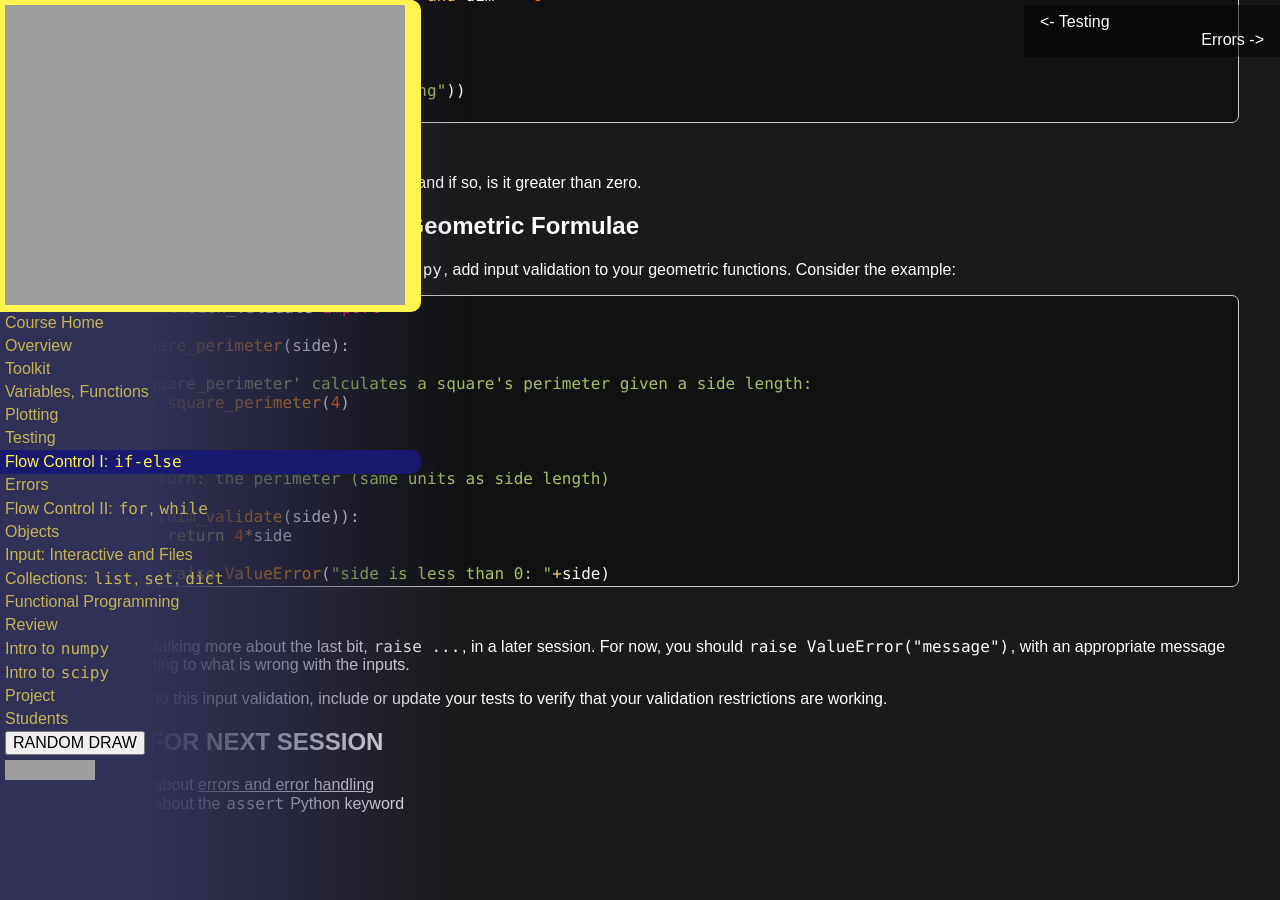
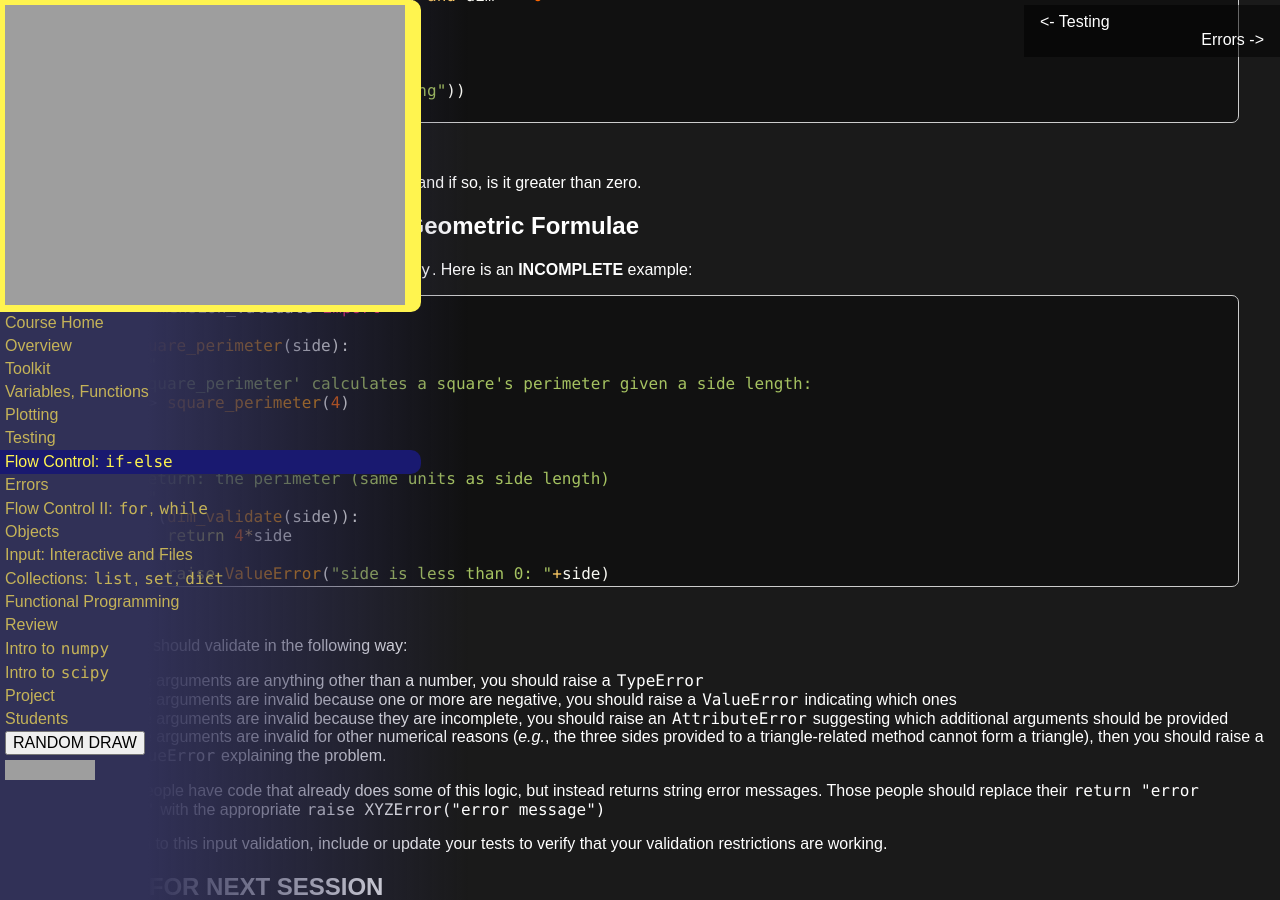
Before and after one commit to AIMS-Ghana/python-course, a Jekyll site: the page built from _days/05_ifelse.md, in a window 1280 px wide and 900 px high, scrolled down 754 px. Built offline with Jekyll 4.4.1, drawn with Linux system fonts in a browser that asks for light colours; grey boxes are pictures that could not be loaded.

Commit message:
assignment clarification in if-else

```diff
--- a/_days/05_ifelse.md
+++ b/_days/05_ifelse.md
@@ -1,5 +1,5 @@
 ---
-title: "Flow Control I: `if-else`"
+title: "Flow Control: `if-else`"
 prep: errors
 ---
 
@@ -43,14 +43,24 @@ That code checks if the argument is a `Number`, and if so, is it greater than ze
 
 ## Task: Add Validation to Your Geometric Formulae
 
-Using code like that in `dimension_validate.py`, add input validation to your
-geometric functions.  Consider the example:
+Add input validation to your `geom_formulae.py`.  Here is an **INCOMPLETE** example:
 
 {% include pyblock.md target='square_geom_with_validation.py' %}
 
-We will be talking more about the last bit, `raise ...`, in a later session.
-For now, you should `raise ValueError("message")`, with an appropriate message
-corresponding to what is wrong with the inputs.
+Your code should validate in the following way:
+
+ - if the arguments are anything other than a number, you should raise a `TypeError`
+ - if the arguments are invalid because one or more are negative, you should raise a `ValueError`
+ indicating which ones
+ - if the arguments are invalid because they are incomplete, you should raise an `AttributeError`
+ suggesting which additional arguments should be provided
+ - if the arguments are invalid for other numerical reasons (*e.g.*, the three sides provided
+ to a triangle-related method cannot form a triangle), then you should raise a `ValueError`
+ explaining the problem.
+
+Several people have code that already does some of this logic, but instead returns string
+error messages.  Those people should replace their `return "error message"` with
+the appropriate `raise XYZError("error message")`
 
 In addition to this input validation, include or update your tests to verify that
 your validation restrictions are working.
```
